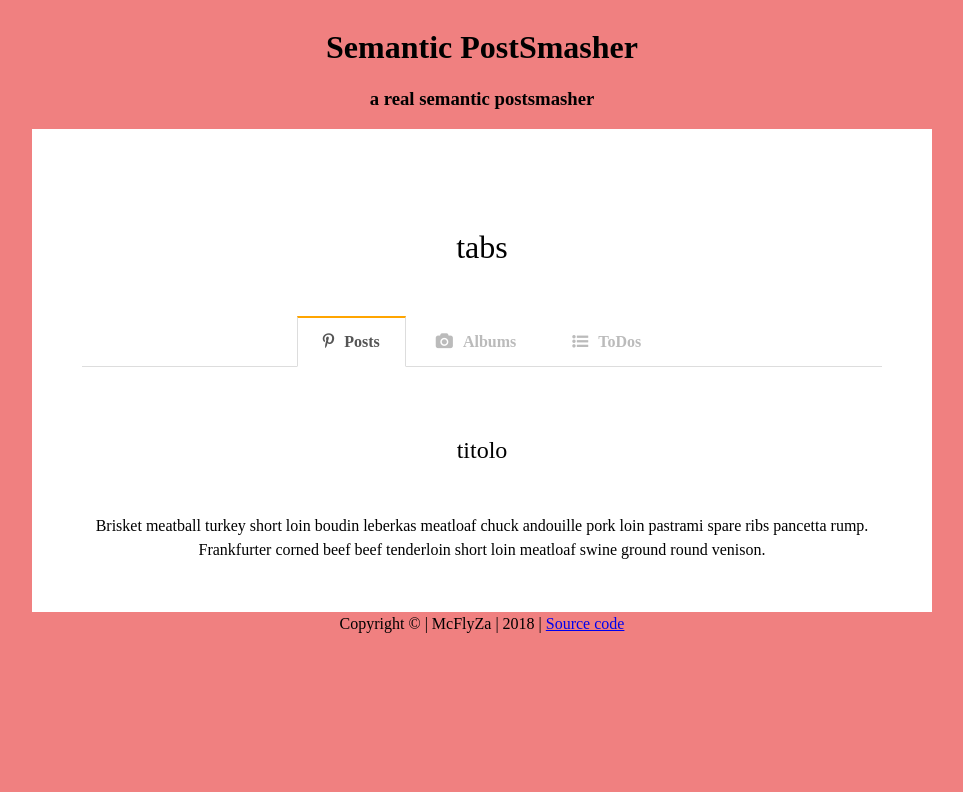
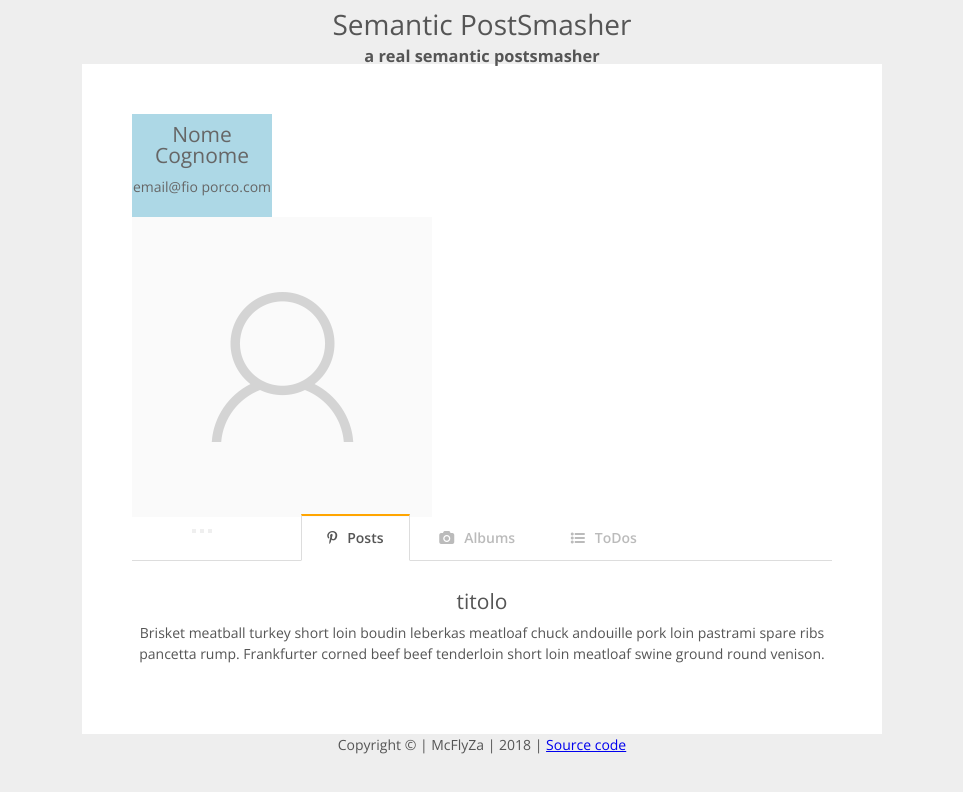
Before and after one commit to mcflyz/semanticpostsmash, a website: page app/index.htm in a window 1280 px wide. Shown: the whole page, without its empty margins (158-1121 px from the left). Drawn offline with nearby package versions, Linux system fonts and the light colour scheme; no server answers.

Commit message:
fix scss

```diff
--- a/app/index.htm
+++ b/app/index.htm
@@ -1,14 +1,16 @@
 <!DOCTYPE html>
 <html lang="en">
+
 <head>
     <meta charset="UTF-8">
     <meta name="viewport" content="width=device-width, initial-scale=1.0">
     <link rel="stylesheet" href="css/style.css">
     <title>SePas</title>
 </head>
+
 <body>
 
-    <div class="mainContents">
+    <div class="allContents">
 
         <header>
             <hgroup>
@@ -18,11 +20,23 @@
         </header>
 
         <main>
+
             <div class="usersContent">
+                <div class="card">
+                    <section>
+                        <h1>Nome Cognome</h1>
+                        <p>email@fio porco.com</p>
+                        <img src="img/card.png"></img>
+                        <div class="btns">
+                            <button id="view"></button>
+                            <button id="modify"></button>
+                            <button id="delete"></button>
+                        </div>
+                    </section>
+                </div>
+            </div>
 
-            </div>
             <div class="tabs">
-                <h1>tabs</h1>
 
                 <input id="posts" type="radio" name="tabs" checked>
                 <label for="posts">Posts</label>
@@ -36,28 +50,35 @@
                 <section id="contentPosts">
                     <h1>titolo</h1>
                     <p>
-                    Brisket meatball turkey short loin boudin leberkas meatloaf chuck andouille pork loin pastrami spare ribs pancetta rump. Frankfurter corned beef beef tenderloin short loin meatloaf swine ground round venison.
+                        Brisket meatball turkey short loin boudin leberkas meatloaf chuck andouille pork loin pastrami spare ribs pancetta rump.
+                        Frankfurter corned beef beef tenderloin short loin meatloaf swine ground round venison.
                     </p>
                 </section>
 
                 <section id="contentAlbums">
                     <h1>titolo</h1>
                     <p>
-                    Jerky jowl pork chop tongue, kielbasa shank venison. Capicola shank pig ribeye leberkas filet mignon brisket beef kevin tenderloin porchetta. Capicola fatback venison shank kielbasa, drumstick ribeye landjaeger beef kevin tail meatball pastrami prosciutto pancetta. Tail kevin spare ribs ground round ham ham hock brisket shoulder. Corned beef tri-tip leberkas flank sausage ham hock filet mignon beef ribs pancetta turkey.
+                        Jerky jowl pork chop tongue, kielbasa shank venison. Capicola shank pig ribeye leberkas filet mignon brisket beef kevin tenderloin
+                        porchetta. Capicola fatback venison shank kielbasa, drumstick ribeye landjaeger beef kevin tail meatball
+                        pastrami prosciutto pancetta. Tail kevin spare ribs ground round ham ham hock brisket shoulder. Corned
+                        beef tri-tip leberkas flank sausage ham hock filet mignon beef ribs pancetta turkey.
                     </p>
                 </section>
 
                 <section id="contentTodos">
                     <h1>titolo</h1>
                     <p>
-                    Brisket meatball turkey short loin boudin leberkas meatloaf chuck andouille pork loin pastrami spare ribs pancetta rump. Frankfurter corned beef beef tenderloin short loin meatloaf swine ground round venison.
+                        Brisket meatball turkey short loin boudin leberkas meatloaf chuck andouille pork loin pastrami spare ribs pancetta rump.
+                        Frankfurter corned beef beef tenderloin short loin meatloaf swine ground round venison.
                     </p>
                 </section>
             </div>
         </main>
 
         <footer>
-            <p>Copyright &copy; | McFlyZa | 2018 | <a href="https://github.com/mcflyz/semanticpostsmash">Source code</a></p>
+            <p>Copyright &copy; | McFlyZa | 2018 |
+                <a href="https://github.com/mcflyz/semanticpostsmash">Source code</a>
+            </p>
         </footer>
 
     </div>
@@ -66,4 +87,5 @@
     <script src="js/app.js" async></script>
 
 </body>
+
 </html>
--- a/app/js/app.js
+++ b/app/js/app.js
@@ -0,0 +1,38 @@
+//generic find
+function find(url, callback) {
+    $.ajax({
+        type: "GET",
+        url: url,
+        dataType: "json"
+        ,
+        success: function (data) {
+            console.log('ok');
+            callback(data);
+        }
+    });
+}
+
+//fetch users
+function findUsers() {
+
+    let url = 'https://jsonplaceholder.typicode.com/users';
+
+    callback = (data) => {
+        console.log(data);
+        data.forEach( user => {
+
+            console.log(user.name);
+
+        });
+    }
+
+    find(url,callback);
+
+}
+
+function createCard(user){
+
+    let card = $('<div></div>').append($('<p></p>').text('DioPorco'));
+}
+
+findUsers();
--- a/app/scss/style.scss
+++ b/app/scss/style.scss
@@ -1,23 +1,3 @@
-@import url('https://fonts.googleapis.com/css?family=Nunito|Nunito+Sans:400,700,800,900|Roboto+Mono|Roboto+Slab|Roboto:100,400,900');
-@import url('https://fonts.googleapis.com/css?family=Open+Sans:400,600,700');
-@import url('https://maxcdn.bootstrapcdn.com/font-awesome/4.7.0/css/font-awesome.min.css');
-
-%font_1 {
-    font-family: 'Nunito', sans-serif;
-}
-%font_2 {
-    font-family: 'Nunito Sans', sans-serif;
-}
-%font_3 {
-    font-family: 'Roboto', sans-serif;
-}
-%font_4 {
-    font-family: 'Roboto Slab', serif;
-}
-%font_5 {
-    font-family: 'Roboto Mono', monospace;
-}
-
 %flexwrap{
     display: flex;
     flex-wrap: wrap;
@@ -33,16 +13,32 @@
     flex-direction: wrap;
 }
 
-html{
+/* tabs info posts / albums / todos */
+@import url('https://fonts.googleapis.com/css?family=Open+Sans:400,600,700');
+@import url('https://maxcdn.bootstrapcdn.com/font-awesome/4.7.0/css/font-awesome.min.css');
 
+*, *:before, *:after {
+  margin: 0;
+  padding: 0;
+  box-sizing: border-box;
+}
+
+html {
   text-align: center;
-    background-color: lightcoral;
-    .mainContents{
-        @extend %flexwrapcol;
-        body{
-            font: 14px/1 'Open Sans', sans-serif;
+
+    body {
+
+        height: 100vh;
         color: #555;
         background: #eee;
+        font: 14px/1 'Open Sans', sans-serif;
+
+        .allContents{
+
+            h1 {
+                padding: 10px 0;
+                font-weight: 400;
+                text-align: center;
             }
 
             p {
@@ -50,18 +46,15 @@ html{
                 line-height: 1.5;
             }
 
-        .tabs {
+            main {
                 min-width: 320px;
                 max-width: 800px;
                 padding: 50px;
                 margin: 0 auto;
                 background: #fff;
 
-            h1 {
-                padding: 50px 0;
-                font-weight: 400;
-                text-align: center;
-            }
+                /* tabs info posts / albums / todos */
+                .tabs{
 
                     section {
                     display: none;
@@ -69,17 +62,9 @@ html{
                     border-top: 1px solid #ddd;
                     }
 
-            *, *:before, *:after {
-                margin: 0;
-                padding: 0;
-                box-sizing: border-box;
-            }
-
                     input {
                     display: none;
                     }
-
-            ///////////////- TABS -/////////////////////
 
                     label {
                     display: inline-block;
@@ -97,11 +82,8 @@ html{
                     margin-right: 10px;
                     }
 
-            //post
                     label[for*='posts']:before { content: '\f231'; }
-            //albums
                     label[for*='albums']:before { content: '\f030'; }
-            //todo
                     label[for*='todos']:before { content: '\f0ca'; }
 
                     label:hover {
@@ -122,7 +104,26 @@ html{
                     display: block;
                     }
 
+                } // end tabs
+
+                .usersContent .card{
+                    background-color: lightblue;
+                    height: 400px;
+                    width: 20%;
+                    color: #666;
+                }
+
+            } // end <main>
+
+        } // end .allContents
+
+    } // end <body>
+
+} //end <html>
+
 @media screen and (max-width: 650px) {
+
+    /* tabs info posts / albums / todos */
     label {
         font-size: 0;
     }
@@ -130,16 +131,13 @@ html{
         margin: 0;
         font-size: 18px;
     }
+    /* END tabs info posts / albums / todos */
 }
 
 @media screen and (max-width: 400px) {
+    /* tabs info posts / albums / todos */
     label {
         padding: 15px;
     }
+    /* END tabs info posts / albums / todos */
 }
-
-        }
-
-    }
-
-}
--- a/gulpfile.js
+++ b/gulpfile.js
@@ -46,6 +46,11 @@ gulp.task('js-lib', () => gulp.src('node_modules/jquery/dist/jquery.min.js')
                                 .pipe(gulp.dest('dist/js/lib'))
 );
 
+//watch
+gulp.task('watch', function(){
+  gulp.watch('app/scss/**/*.scss', gulp.series('sass'));
+})
+
 //short tasks
 gulp.task('dev', gulp.series('sass','htm', 'css', 'js'));
 gulp.task('prod', gulp.series('dev', 'js-lib'));
```
Also changed, not shown: app/css/style.css, app/img/card.png (added). Lines whose indentation alone changed are shown as unchanged.
